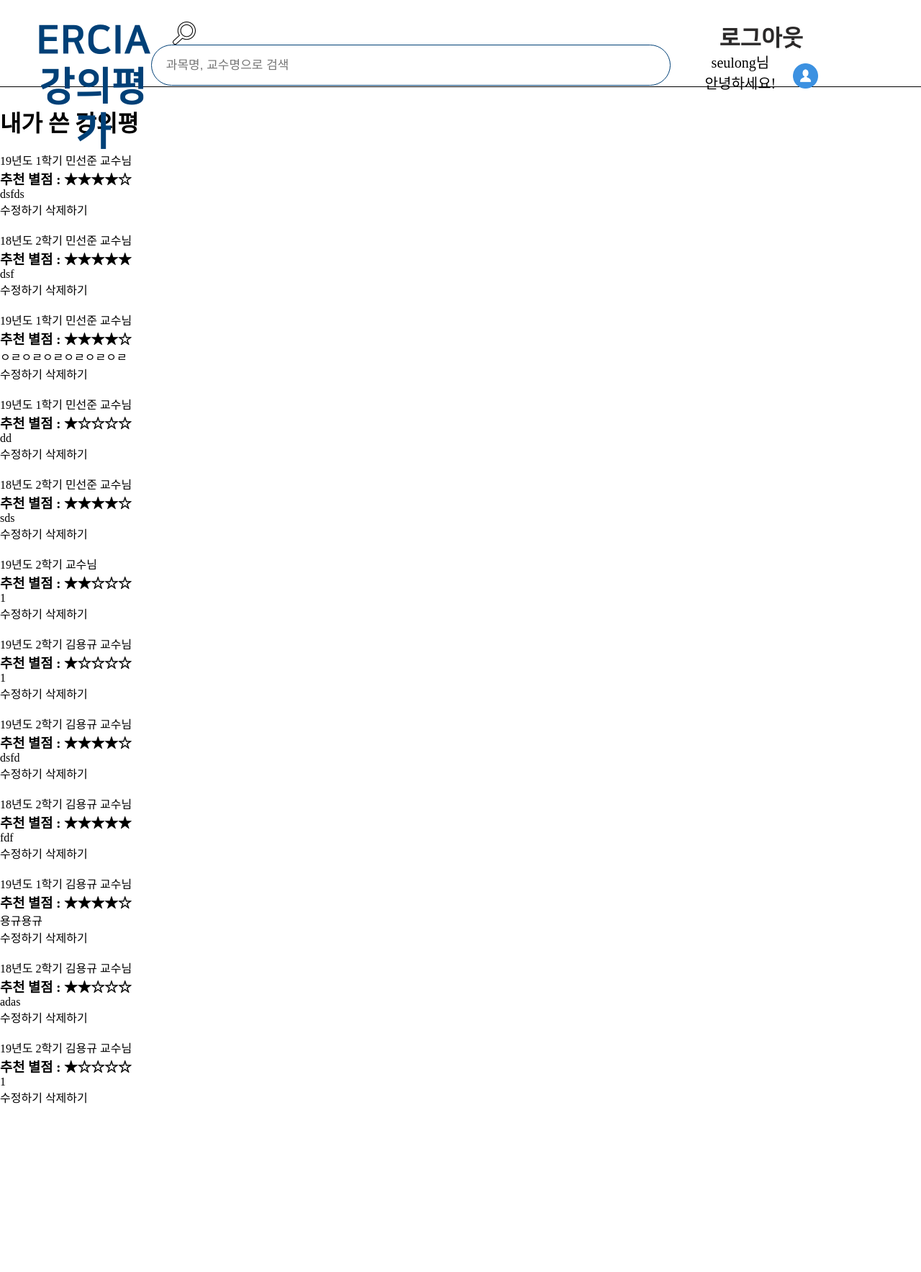
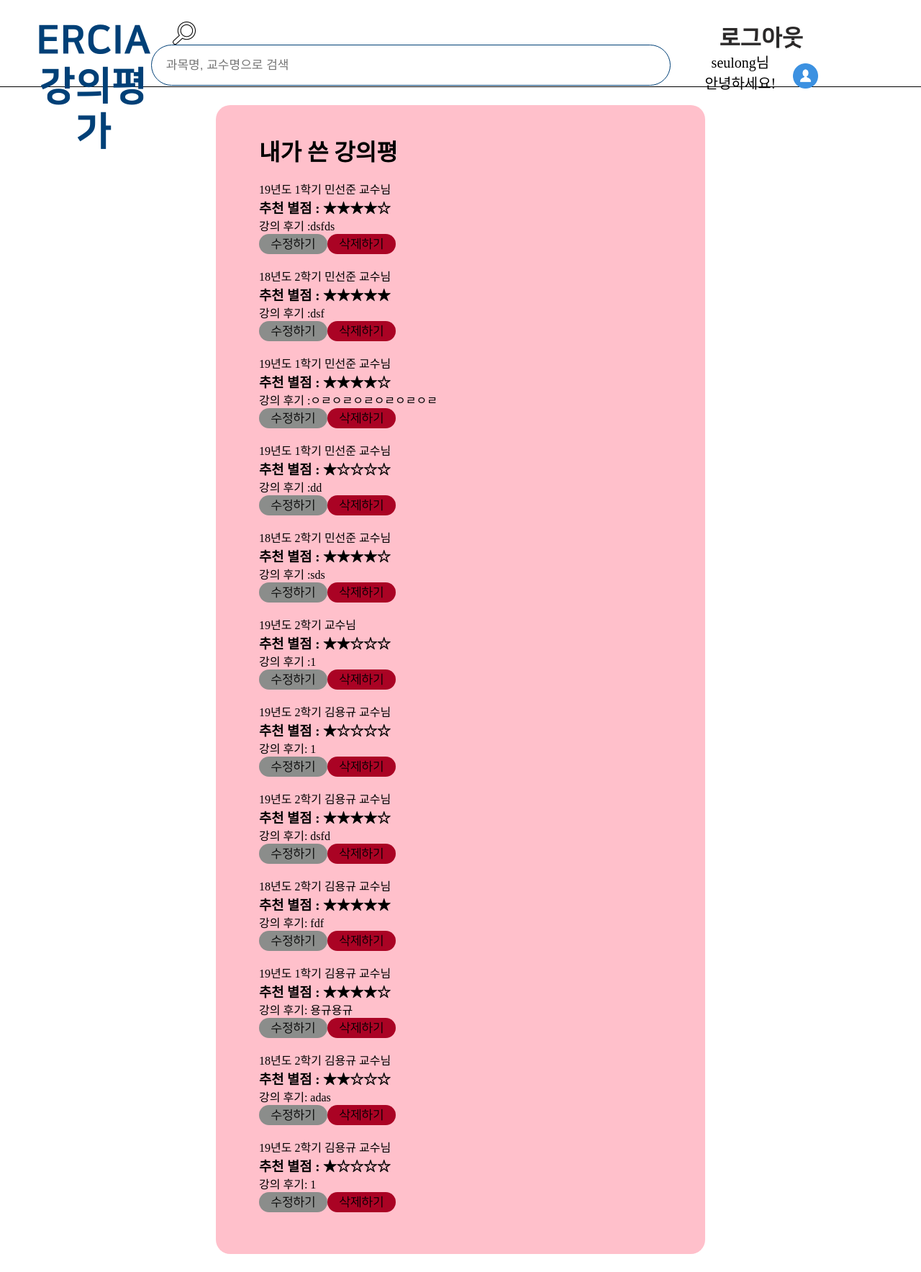
Before and after one commit to HyeseonLee/LLTeacher, a Django app: page /mypage in a window 1280 px wide. Shown: the whole page at 72% size. Before the commit the page ends 1533 px from the top, so only its background shows below. Run offline with Django 3.2, Linux system fonts and the light colour scheme; a user stored in the database is signed in; data comes from the database, SQL or seed files in the repository; both versions use the stored data as it was after the commit; parts of the project's set-up code (start-up, migrations or seed data) failed here and were passed over; some web fonts are replaced.

Commit message:
[Back-end]+[Front-end]feat:검색,mypage간단css추가+delete bug fix

```diff
--- /dev/null
+++ b/app/static/css/mypage.css
@@ -0,0 +1,214 @@
+body{
+    height: 100%;
+    width: 100%;
+    /* text-align: center; */
+
+}
+
+/*.main-item{
+    background-color: bisque;
+    margin: 10px 0;
+    padding: 10px;
+    border-radius: 100px;
+    font-size: 1.4rem;
+}*/
+
+.section {
+    display: flex;
+    flex-direction: column;
+    margin: 0 300px;
+    border-radius: 20px;
+    background: pink;
+    padding: 40px 60px;
+}
+
+.top_box{
+    display: flex;
+    flex-direction: row;
+    width: 100%;
+    text-align: center;
+    margin-bottom: 30px;
+}
+.page_name{
+    font-family: NanumSquareB;
+    font-size: 50px;
+    color: #000000;
+    margin-right: 720px;
+    padding-left: 25px;
+}
+
+.LONG_page_name{
+    font-family: NanumSquareB;
+    font-size: 50px;
+    color: #000000;
+    margin-right: 620px;
+    padding-left: 25px;
+}
+
+.create_box{
+    background-color: white;
+    width: 200px;
+    height: 60px;
+    border-radius: 100px;
+    border: solid 1px black;
+
+    font-family: NanumSquareR;
+    font-size: 25px;
+    color: #000000;
+    text-align: center;
+    display: table-cell;
+    vertical-align: middle;
+}
+
+/* info_box */
+.info_box{
+    border: 1px solid black;
+    background-color: rgb(255, 255, 255);
+    border-radius: 10px;
+    padding: 25px 40px 20px 40px;
+
+    /* font-family: NanumSquareR; */
+    font-size: 20px;
+    margin-bottom: 30px;
+}
+
+.info_li{
+    list-style: none;
+    margin-right: 30px;
+    padding-bottom: 5px;
+}
+
+ul{
+    float: left;
+}
+
+/* list_box */
+.big_list_box{
+    border: 1px solid black;
+    background-color: rgb(255, 255, 255);
+    border-radius: 10px;
+    padding: 25px 40px 25px 40px;
+}
+.list_box{
+    /* font-family: NanumSquareR; */
+    font-size: 20px;
+    padding: 15px 0;
+    border-bottom: 1px solid black;
+}
+.score{
+    margin-bottom: 4px;
+    font-family: NanumBarunpenB;
+    font-size: 21px;
+    color: rgb(0, 0, 0);
+}
+.seme{
+    margin-bottom: 4px;
+    font-family: NanumBarunpenB;
+    font-size: 15px;
+    color: gray;
+}
+.text {
+    font-family: NanumBarunpenB;
+    font-size: 19px;
+}
+
+
+/* div .listView_Box{
+    width: 100%;
+}
+div .listView{
+    border: 1px solid rgb(37, 37, 37);
+    border-radius: 7px;
+    padding: 2rem;
+    width: 70%;
+    display: inline-block;
+    margin: 5px;
+}
+div .listView .listView_Top{
+    font-size: 1.4rem;
+}
+div .listView .listView_Middle{
+    font-size: 1.2rem;
+    margin: 15px 0px;
+}
+div .listView .listView_Bottom{
+    font-size: 1rem;
+}
+u{
+    text-decoration: none;
+    padding-bottom: 1px;
+    border-bottom: 1px solid black;
+}
+
+
+
+
+
+.div_Create.goToMain{
+    background-color: #dc143c;
+}
+.btn{
+    text-decoration: none;
+    font-size:1rem;
+    padding:10px 20px 10px 20px;
+    margin: 0 20px 20px 20px;
+    display:inline-block;
+    border-radius: 7px;
+    transition:all 0.1s;
+    font-family: 'Noto Serif KR', sans-serif;
+}
+
+.btn:active{
+transform: translateY(3px);
+}
+.btn.update{
+background-color: #0175ff;
+border-bottom:5px solid #0175ff;
+color:white;
+}
+.btn.update:active{
+border-bottom:2px solid #0175ff;
+}
+.btn.delete{
+background-color: #dc143c;
+border-bottom:5px solid #dc143c;
+color:white;
+}
+.btn.delete:active{
+border-bottom:2px solid #dc143c;
+}
+
+*/
+
+.btn_box{
+    margin-top: 10px;
+}
+.btn{
+    background-color: rgb(153, 153, 153);
+    width: 95px;
+    height: 28px;
+    border-radius: 100px;
+
+    font-family: NanumSquareR;
+    font-size: 17px;
+    color: #000000;
+    text-align: center;
+    display: table-cell;
+    vertical-align: middle;
+}
+
+.update{
+    background-color: #8b8d8b;
+    color:white;
+    text-align: center;
+    display: table-cell;
+    vertical-align: middle;
+}
+
+.delete{
+    background-color: #aa0324;
+    color:white;
+    text-align: center;
+    display: table-cell;
+    vertical-align: middle;
+}
--- a/app/templates/mypage.html
+++ b/app/templates/mypage.html
@@ -6,7 +6,7 @@
 {% endblock title%}
 
 {% block css %}
-    <link rel="stylesheet" href="{% static 'css/list.css' %}">
+    <link rel="stylesheet" href="{% static 'css/mypage.css' %}">
 {% endblock css %}
 
 {% block content %}
@@ -22,7 +22,7 @@
 <body>
     <div class="section">
         <div class="main-item">
-            <h1>내가 쓴 강의평</h1>
+            <h1 id="main-title">내가 쓴 강의평</h1>
             <br>
             {% if countall == 0 %}
             <h2>아직 작성하신 강의평가가 없어요!</h2>
@@ -43,7 +43,7 @@
                     {% endif %}</h3>
                 </div>
                 <div class="listView_Bottom">
-                        {{comment.text}}
+                        강의 후기 :{{comment.text}}
                 </div>
                 <div class="listView_UD_Box">
                     <a class="btn update" href = "{% url 'GC2_UPDATE' comment.id %}">수정하기</a>
@@ -67,7 +67,7 @@
                         {% endif %}</h3>
                     </div>
                     <div class="listView_Bottom">
-                        {{comment.text}}
+                        강의 후기: {{comment.text}}
                     </div>
                     <div class="listView_UD_Box">
                         <a class="btn update" href = "{% url 'PE_UPDATE' comment.id %}">수정하기</a>
@@ -91,7 +91,7 @@
                             {% endif %}</h3>
                     </div>
                     <div class="listView_Bottom">
-                            {{comment.text}}
+                            강의 후기: {{comment.text}}
                     </div>
                     <div class="listView_UD_Box">
                         <a class="btn update" href = "{% url 'LE_UPDATE' comment.id %}">수정하기</a>
@@ -115,7 +115,7 @@
                             {% endif %}</h3>
                     </div>
                     <div class="listView_Bottom">
-                        {{comment.text}}
+                        강의 후기: {{comment.text}}
                     </div>
                     <div class="listView_UD_Box">
                         <a class="btn update" href = "{% url 'WP_UPDATE' comment.id %}">수정하기</a>
--- a/app/templates/result.html
+++ b/app/templates/result.html
@@ -6,7 +6,7 @@
 {% endblock title%}
 
 {% block css %}
- <link rel="stylesheet" href="{% static 'css/index_plls.css' %}">
+ <link rel="stylesheet" href="{% static 'css/result.css' %}">
 {% endblock css %}
 
 {% block content %}
--- a/app/views.py
+++ b/app/views.py
@@ -212,17 +212,17 @@ class GC2Delete(DeleteView):
     success_url = reverse_lazy('GC2')
 
 class LEDelete(DeleteView):
-    model = GeneralChemistry2
+    model = LawAndEconomics
     template_name = 'le_delete_form.html'
     success_url = reverse_lazy('LE')
 
 class PEDelete(DeleteView):
-    model = GeneralChemistry2
+    model = PhysicsExperiment
     template_name = 'pe_delete_form.html'
     success_url = reverse_lazy('PE')
 
 class WPDelete(DeleteView):
-    model = GeneralChemistry2
+    model = WebProgramming
     template_name = 'wp_delete_form.html'
     success_url = reverse_lazy('WP')
 
```
Also changed, not shown: app/static/css/result.css (added, +212 -0 lines), db.sqlite3.
